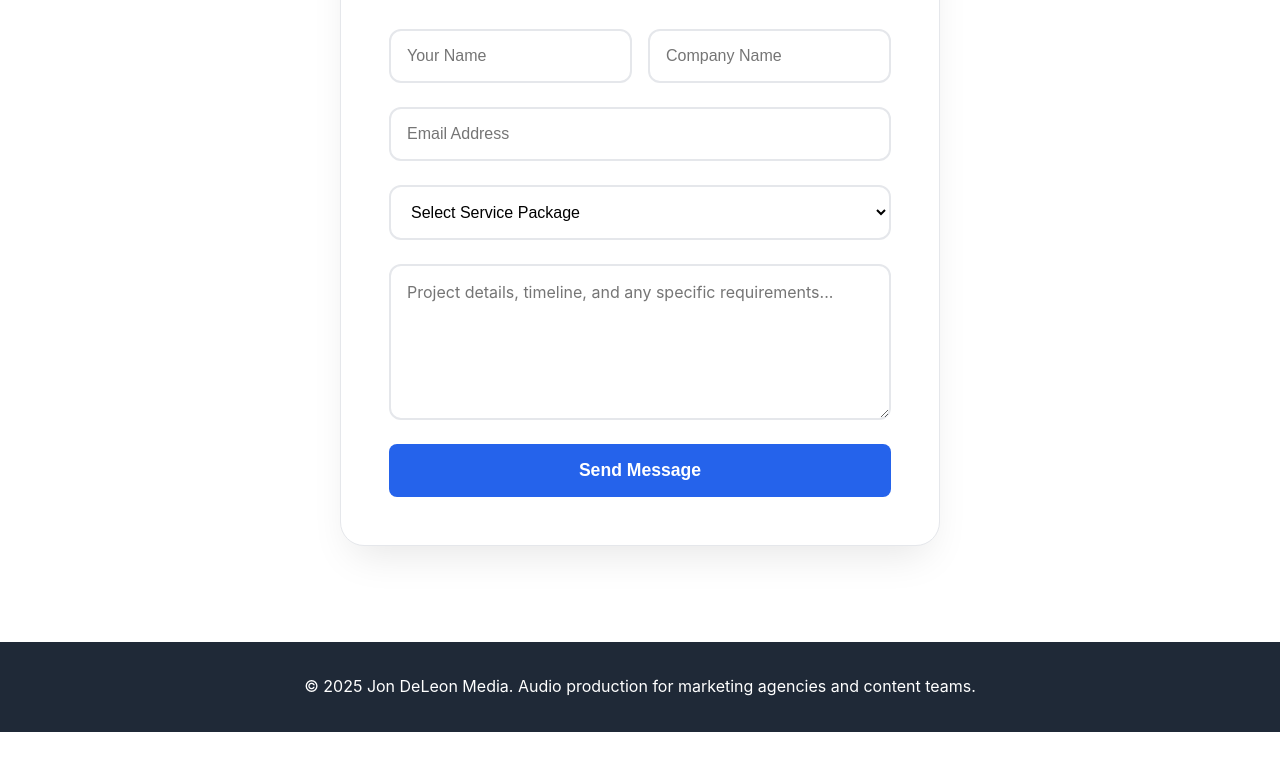
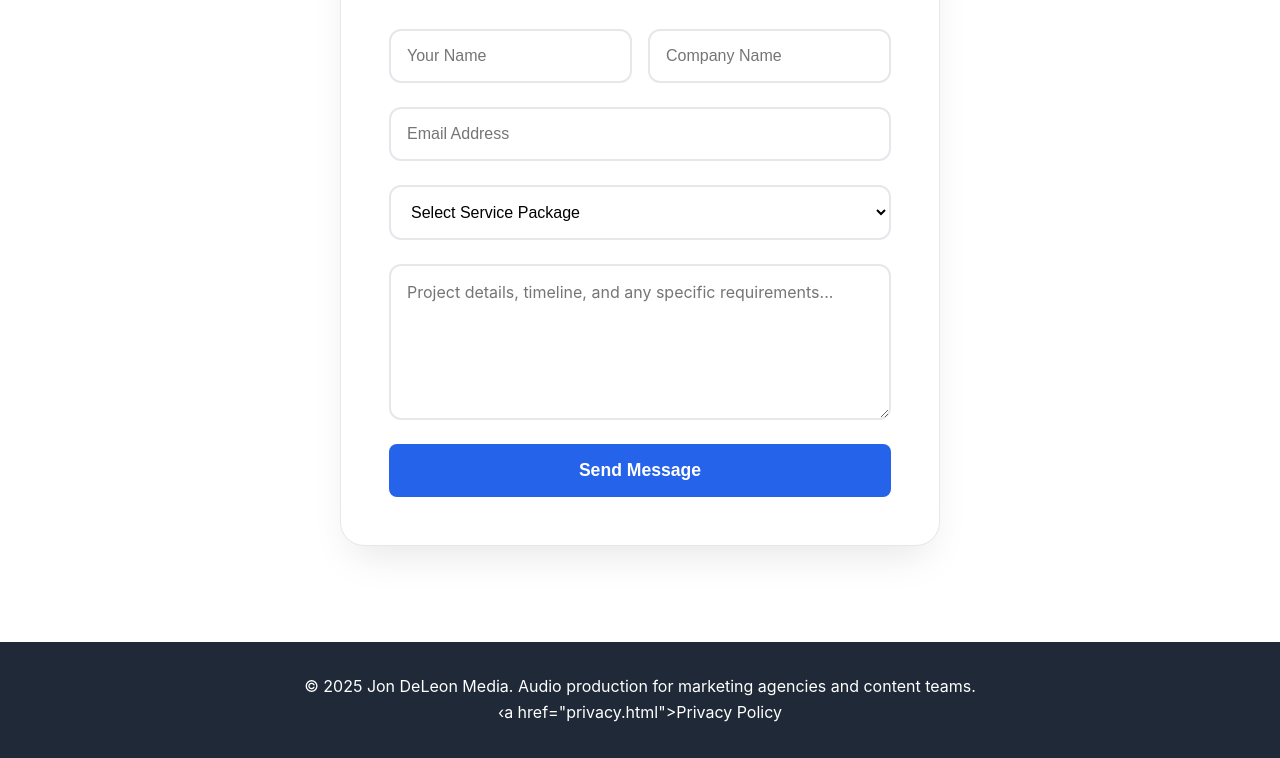
Before and after one commit to jdd059/jondeleon-media-site, a plain HTML site: page index.html in a window 1280 px wide. Shown: the part 4889-5647 px from the top of the page. Before the commit the page ends 5621 px from the top, so only its background shows below. Drawn offline with Linux system fonts and the light colour scheme.

Commit message:
Update index.html
Add privacy policy link

```diff
--- a/index.html
+++ b/index.html
@@ -323,6 +323,7 @@
     <footer>
         <div class="container">
             <p>&copy; 2025 Jon DeLeon Media. Audio production for marketing agencies and content teams.</p>
+            ‹a href="privacy.html">Privacy Policy</a>
         </div>
     </footer>
 
```
